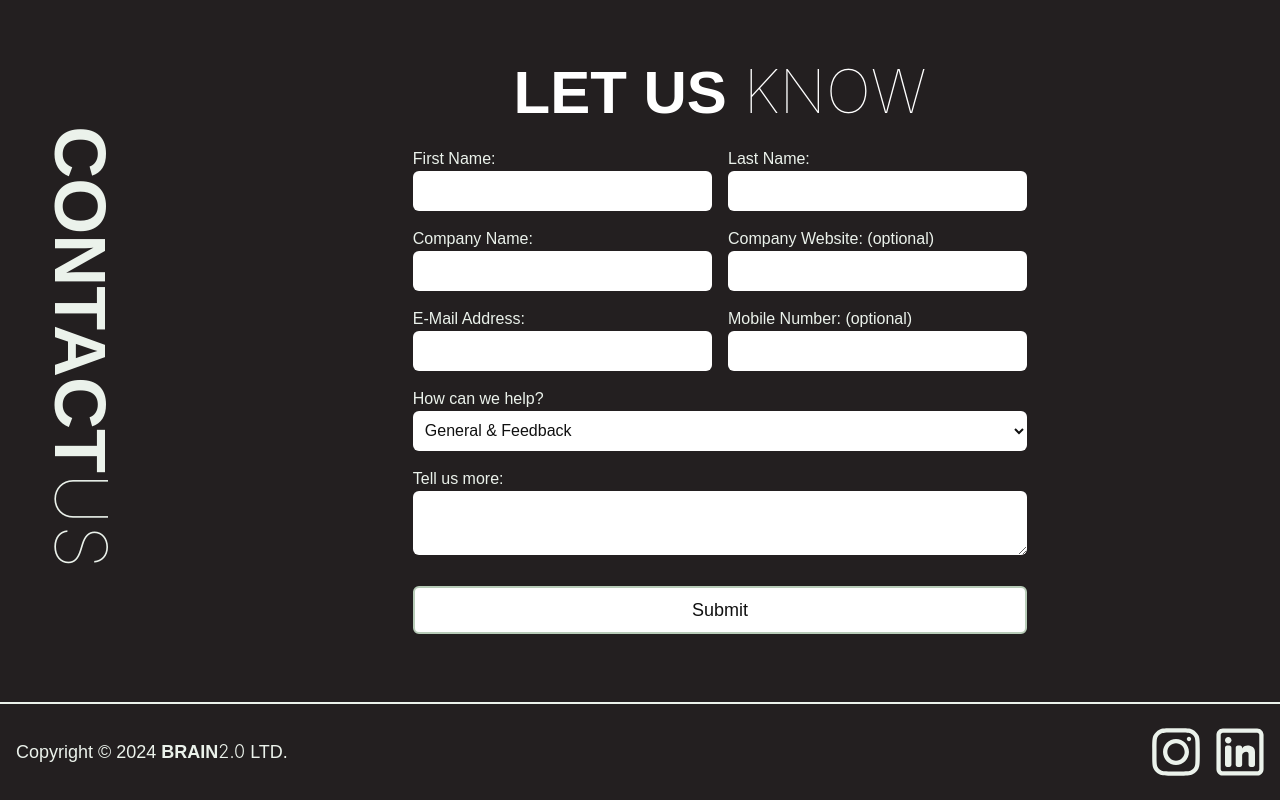
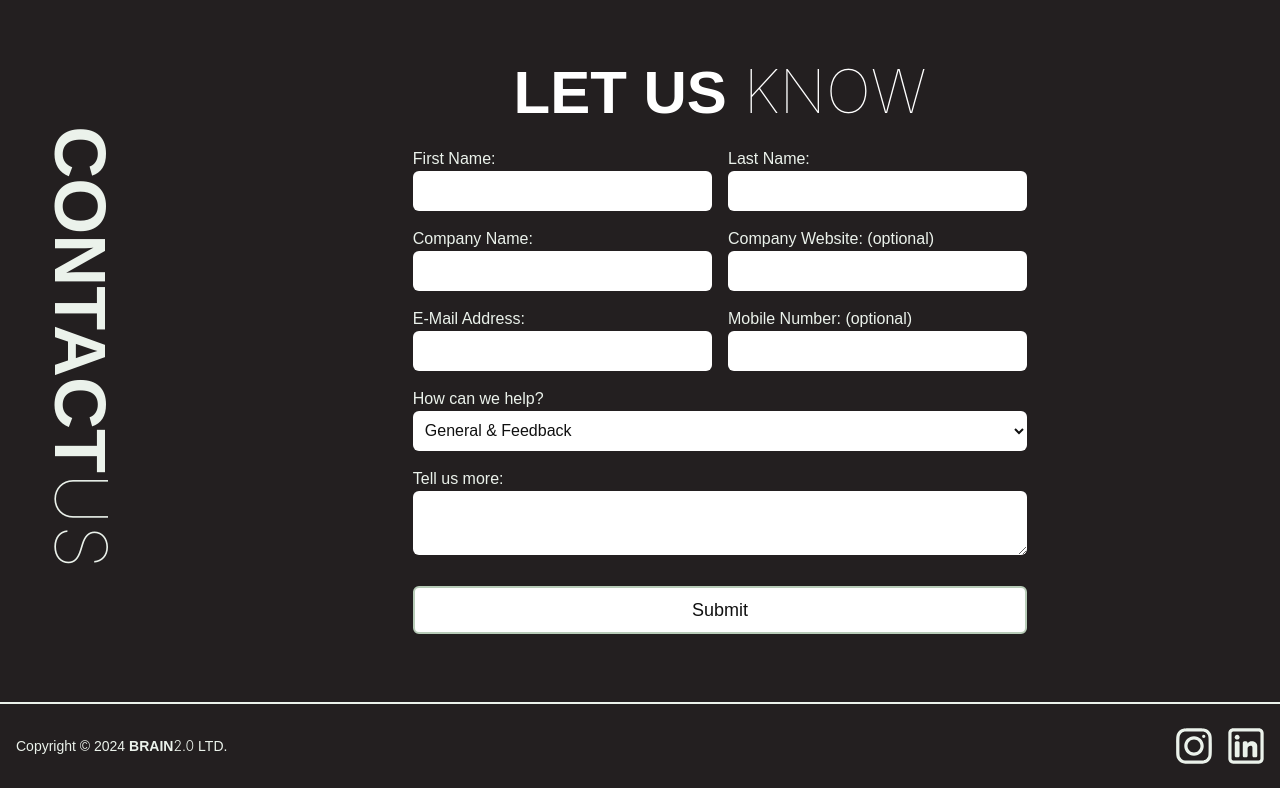
Before and after one commit to karimfawaz/brainTwoPoint0-website, a Next.js app: page / in a window 1280 px wide. Shown: the part 2872-3672 px from the top of the page. Built offline with nearby package versions, Linux system fonts and the light colour scheme; a web font is replaced by a local one.

Commit message:
fix footer social media sizing

```diff
--- a/src/app/common/footer.tsx
+++ b/src/app/common/footer.tsx
@@ -3,10 +3,10 @@ import Image from 'next/image'
 export default function Footer() {
     return (
         <footer className="flex justify-between items-center bg-[var(--dark-grey)] py-6 p-4 border-t-2 border-[var(--light)]">
-            <p className="text-[var(--light)] md:text-lg text-xs">Copyright © 2024<span className="font-bold"> BRAIN<span className="inter-font font-light">2.0</span></span> LTD.</p>
+            <p className="text-[var(--light)] md:text-sm text-xs">Copyright © 2024<span className="font-bold"> BRAIN<span className="inter-font font-light">2.0</span></span> LTD.</p>
             <div className="flex space-x-4">
-                <a href="https://www.instagram.com/braintwopoint0/" target="_blank"><Image height={150} width={150} src="/insta.svg" alt="Instagram Icon" className="md:w-12 md:h-12 h-6 w-6" /></a>
-                <a href="https://www.linkedin.com/company/98897834" target="_blank"><Image height={150} width={150} src="/linkedin.svg" alt="LinkedIn Icon" className="md:w-12 md:h-12 h-6 w-6" /></a>
+                <a href="https://www.instagram.com/braintwopoint0/" target="_blank"><Image height={150} width={150} src="/insta.svg" alt="Instagram Icon" className="md:w-9 md:h-9 h-6 w-6" /></a>
+                <a href="https://www.linkedin.com/company/98897834" target="_blank"><Image height={150} width={150} src="/linkedin.svg" alt="LinkedIn Icon" className="md:w-9 md:h-9 h-6 w-6" /></a>
             </div>
         </footer>
     )
```
